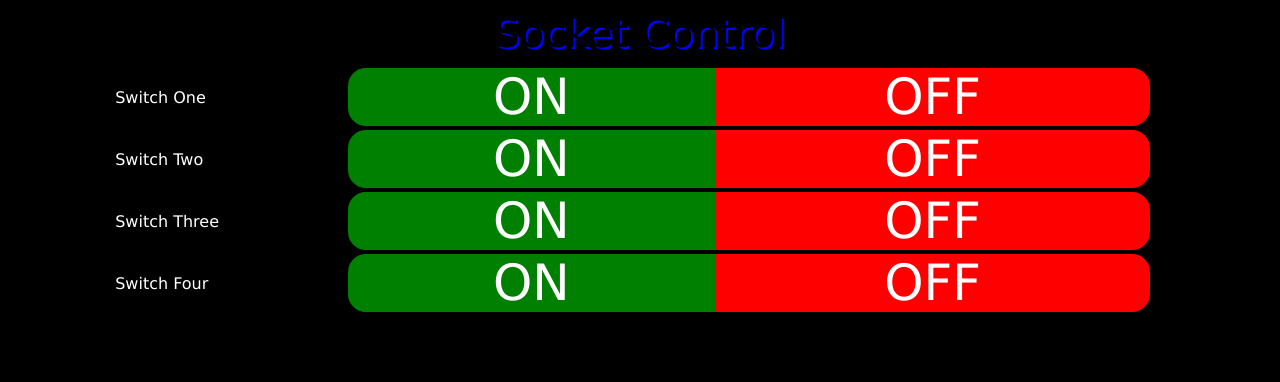
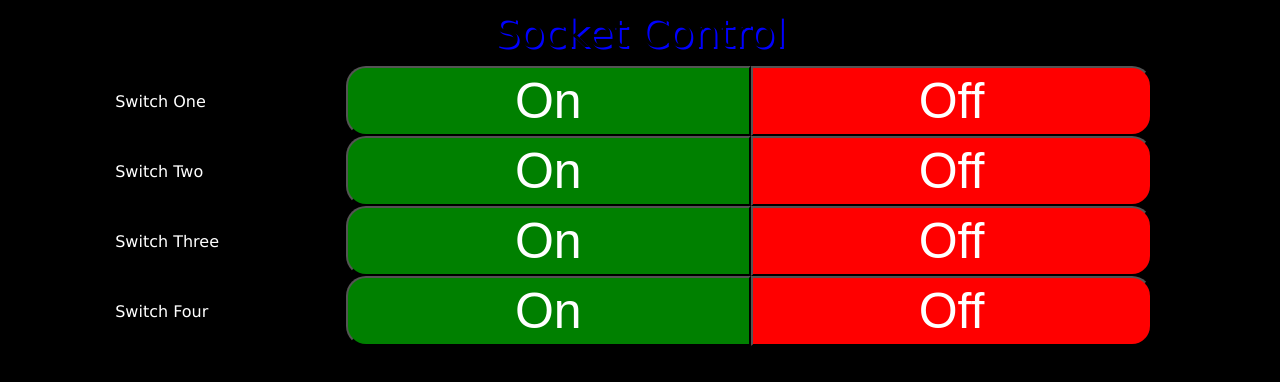
Before and after one commit to stuartmunn/socket_control, a plain HTML site: page templates/index.html in a window 1280 px wide. Drawn offline with Linux system fonts and the light colour scheme.

Commit message:
Improved HTML / CSS

```diff
--- a/static/style.css
+++ b/static/style.css
@@ -30,27 +30,32 @@ header {
     width: 30%;
     padding-left: 10%;
 }
+button {
+    height: 70px;
+    width: 100%;
+    font-size: 50px;
+    color: white;
+    cursor: pointer;
+}
+button.btnon {
+    border-top-left-radius: 20px;
+    border-bottom-left-radius: 20px;
+    background: green;
+}
+button.btnoff {
+    border-top-right-radius: 20px;
+    border-bottom-right-radius: 20px;
+    background: red;
+}
 onswitch {
     display: table-cell;
     font-size: 50px;
-    border: 2px black solid;
-    border-right: none;
-    background: green;
-    color: white;
-    border-top-left-radius: 20px;
-    border-bottom-left-radius: 20px;
     text-align: center;
     vertical-align: middle;
 }
 offswitch {
     display: table-cell;
     font-size: 50px;
-    border: 2px black solid;
-    border-left: none;
-    background: red;
-    color: white;
-    border-top-right-radius: 20px;
-    border-bottom-right-radius: 20px;
     text-align: center;
     vertical-align: middle;
 }
--- a/templates/index.html
+++ b/templates/index.html
@@ -18,23 +18,23 @@ function sendRequest(action, device) {
 <appname>Socket Control</appname>
 <div id="switch1">
   <header>Switch One</header>
-  <onswitch onclick="sendRequest('on','1')">&nbsp;ON&nbsp;</onswitch>
-  <offswitch onclick="sendRequest('off','1')">&nbsp;OFF&nbsp;</offswitch>
+  <onswitch><button type="button" class="btnon" onclick="sendRequest('on','1')">On</button></onswitch>
+  <offswitch><button type="button" class="btnoff" onclick="sendRequest('off','1')">Off</button></offswitch>
 </div>
 <div id="switch2">
   <header>Switch Two</header>
-  <onswitch onclick="sendRequest('on','2')">&nbsp;ON&nbsp;</onswitch>
-  <offswitch onclick="sendRequest('off','2')">&nbsp;OFF&nbsp;<br /></offswitch>
+  <onswitch><button type="button" class="btnon" onclick="sendRequest('on','2')">On</button></onswitch>
+  <offswitch><button type="button" class="btnoff" onclick="sendRequest('off','2')">Off</button></offswitch>
 </div>
 <div id="switch3">
   <header>Switch Three</header>
-  <onswitch onclick="sendRequest('on','3')">&nbsp;ON&nbsp;</onswitch>
-  <offswitch onclick="sendRequest('off','3')">&nbsp;OFF&nbsp;</offswitch>
+  <onswitch><button type="button" class="btnon" onclick="sendRequest('on','3')">On</button></onswitch>
+  <offswitch><button type="button" class="btnoff" onclick="sendRequest('off','3')">Off</button></offswitch>
 </div>
 <div id="switch4">
   <header>Switch Four</header>
-  <onswitch onclick="sendRequest('on','4')">&nbsp;ON&nbsp;</onswitch>
-  <offswitch onclick="sendRequest('off','4')">&nbsp;OFF&nbsp;</offswitch>
+  <onswitch><button type="button" class="btnon" onclick="sendRequest('on','4')">On</button></onswitch>
+  <offswitch><button type="button" class="btnoff" onclick="sendRequest('off','4')">Off</button></offswitch>
 </div>
 <info></info>
 <help></help>
```
